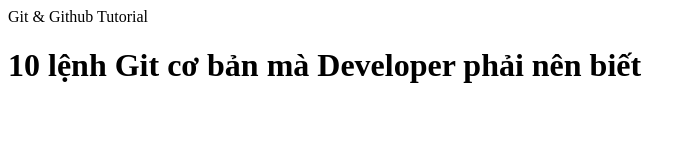
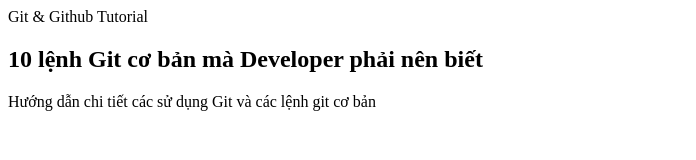
Before and after one commit to vuvietductien/Github_Tutorial, a plain HTML site: page index.html in a window 1280 px wide. Shown: the whole page, without its empty margins (0-696 px from the left). Drawn offline with Linux system fonts and the light colour scheme.

Commit message:
Change H1 to H2, add <p>

```diff
--- a/index.html
+++ b/index.html
@@ -5,6 +5,7 @@
     <title>Git & Github Tutorial</title>
 </head>
 <body>
-    <h1> 10 lệnh Git cơ bản mà Developer phải nên biết </h1>
+    <h2> 10 lệnh Git cơ bản mà Developer phải nên biết </h2>
+    <p>Hướng dẫn chi tiết các sử dụng Git và các lệnh git cơ bản</p>
 </body>
 </html>
```
